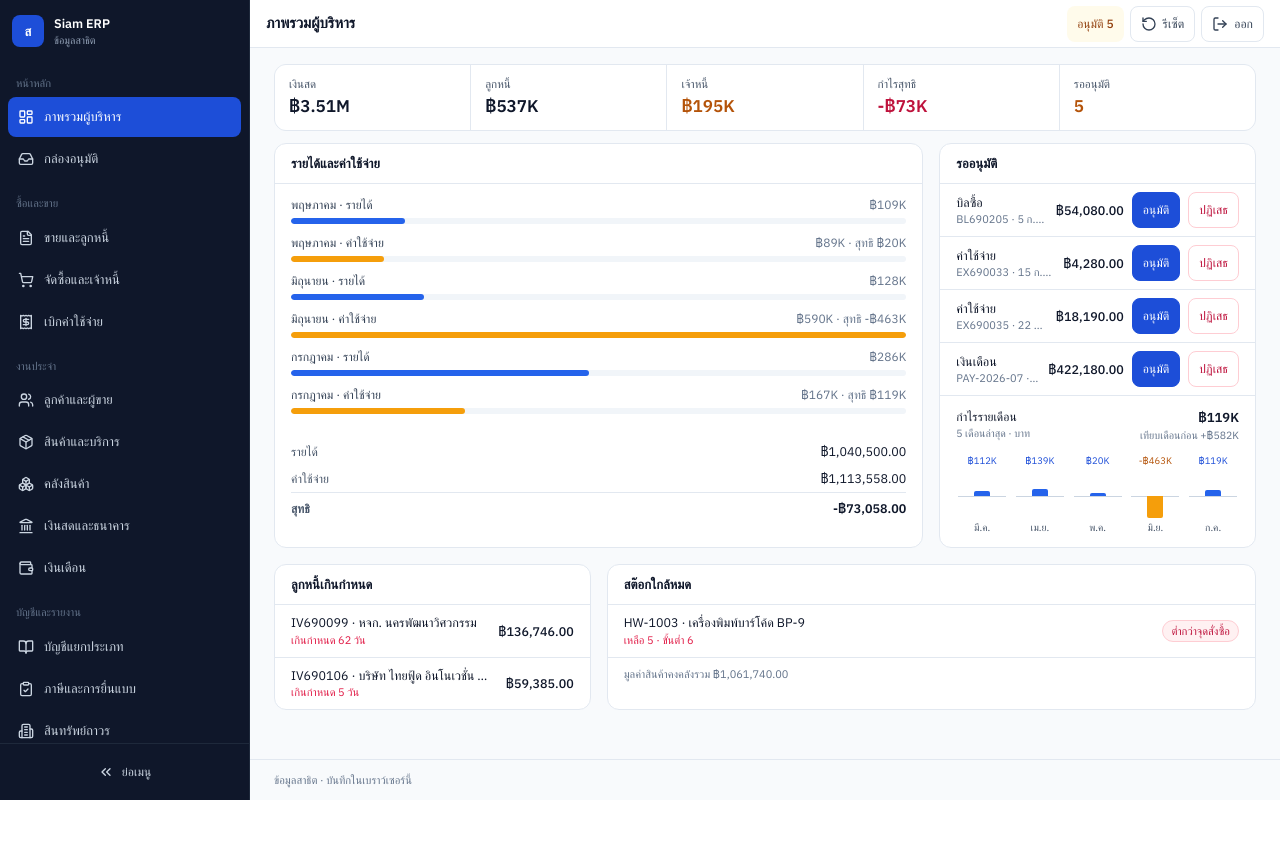
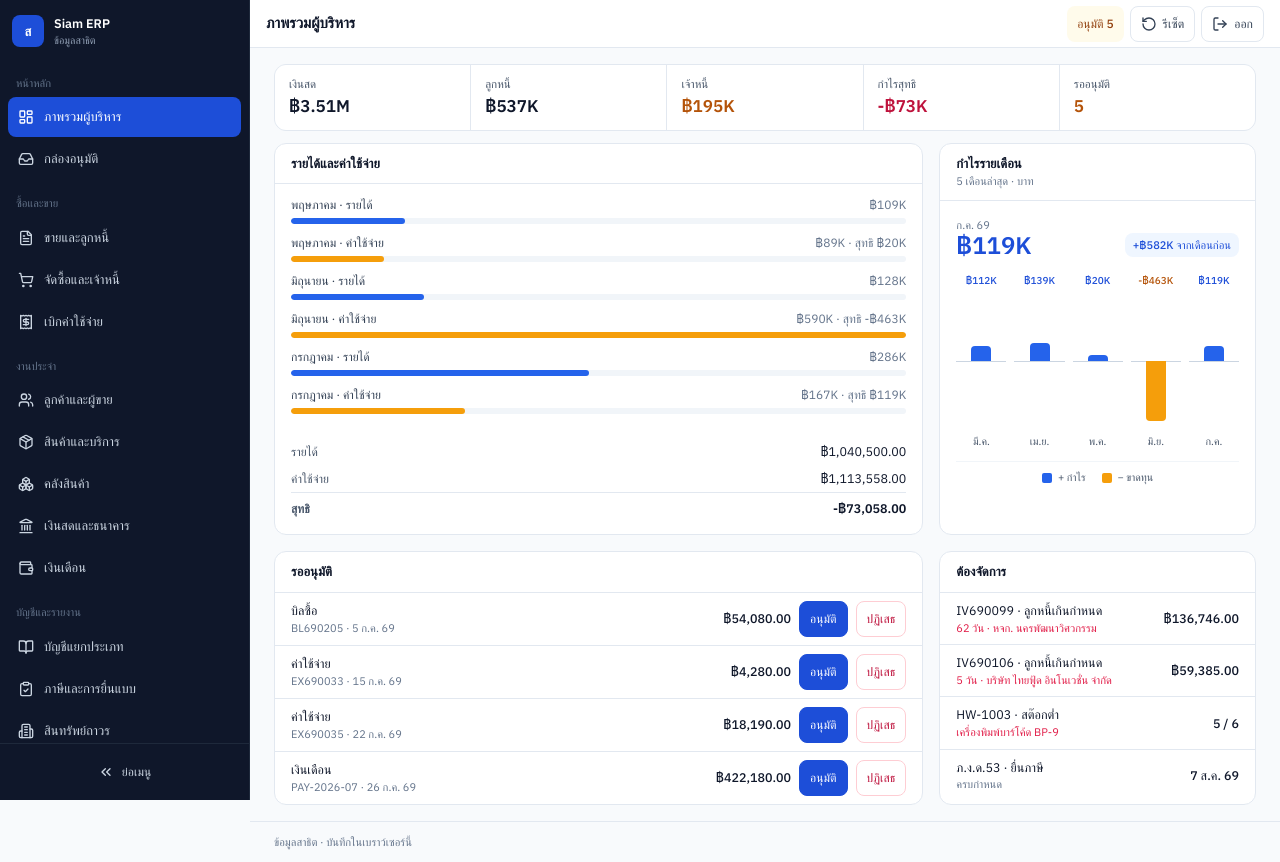
Before and after one commit to phonlapat/thai-accounting-erp-executive-prototype, a React (Vite) app: page / in a window 1280 px wide. Both pictures are taken after typing "name@example.com", "Sample123" into the empty fields and a click on the button "เข้าสู่ระบบ". Before the commit the page ends 800 px from the top, so only its background shows below. Built offline with nearby package versions, Linux system fonts and the light colour scheme; a web font is replaced by a local one.

Commit message:
redesign executive insights (#5)

```diff
--- a/src/App.tsx
+++ b/src/App.tsx
@@ -75,6 +75,7 @@ const CORE: Mod[] = [
     const latestProfit = profit[profit.length - 1];
     const previousProfit = profit[profit.length - 2];
     const profitChange = latestProfit && previousProfit ? latestProfit.profit - previousProfit.profit : 0;
+    const nextTax = [...CALENDAR].sort((x, y) => x.due.localeCompare(y.due))[0];
     const max = Math.max(...s.map((x) => Math.max(x.revenue, x.expense)), 1);
     const p = pl(d);
     return [
@@ -87,31 +88,34 @@ const CORE: Mod[] = [
       rows: [['รายได้', thb(p.totalRev)], ['ค่าใช้จ่าย', thb(p.cogs + p.totalExp)], ['สุทธิ', thb(p.net), true]] as Array<[string, string, boolean?]>
     },
     {
-      title: 'รออนุมัติ',
+      title: 'กำไรรายเดือน', sub: '5 เดือนล่าสุด · บาท',
+      signedChart: latestProfit ? {
+        latestLabel: dateTH(`${latestProfit.month}-01`).split(' ').slice(1).join(' '), summary: thb(latestProfit.profit, true),
+        change: previousProfit ? `${profitChange >= 0 ? '+' : ''}${thb(profitChange, true)} จากเดือนก่อน` : undefined,
+        changePositive: profitChange >= 0,
+        points: profit.map((x) => ({ label: dateTH(`${x.month}-01`).split(' ')[1], value: x.profit, note: thb(x.profit, true) }))
+      } : undefined
+    },
+    {
+      title: 'รออนุมัติ', wide: true,
       lines: pendingList(d).slice(0, 4).map((x) => ({
         left: APPROVAL_TH[x.kind], sub: `${x.refNo} · ${dateTH(x.date)}`, right: thb(x.amount),
         actions: [{ label: 'อนุมัติ', run: () => a.decide(x.id, true) }, { label: 'ปฏิเสธ', run: () => a.decide(x.id, false), danger: true }]
       })),
-      signedChart: latestProfit ? {
-        title: 'กำไรรายเดือน', sub: '5 เดือนล่าสุด · บาท', summary: thb(latestProfit.profit, true),
-        change: previousProfit ? `เทียบเดือนก่อน ${profitChange >= 0 ? '+' : ''}${thb(profitChange, true)}` : undefined,
-        points: profit.map((x) => ({ label: dateTH(`${x.month}-01`).split(' ')[1], value: x.profit, note: thb(x.profit, true) }))
-      } : undefined,
       empty: 'ไม่มีรายการค้างอนุมัติ'
     },
     {
-      title: 'ลูกหนี้เกินกำหนด',
-      lines: overdueList(d).slice(0, 5).map((x) => ({
-        left: `${x.no} · ${contactName(d, x.contactId)}`,
-        sub: `เกินกำหนด ${Math.floor((Date.parse(TODAY) - Date.parse(x.due)) / 864e5)} วัน`, tone: 'bad' as Tone, right: thb(dueOf(x))
+      title: 'ต้องจัดการ',
+      lines: [
+      ...overdueList(d).slice(0, 2).map((x) => ({
+        left: `${x.no} · ลูกหนี้เกินกำหนด`,
+        sub: `${Math.floor((Date.parse(TODAY) - Date.parse(x.due)) / 864e5)} วัน · ${contactName(d, x.contactId)}`, tone: 'bad' as Tone, right: thb(dueOf(x))
       })),
-      empty: 'ไม่มีลูกหนี้เกินกำหนด'
-    },
-    {
-      title: 'สต๊อกใกล้หมด', wide: true,
-      lines: lowStock(d).map((p2) => ({ left: `${p2.code} · ${p2.nameTh}`, sub: `เหลือ ${num(stockOf(p2))} · ขั้นต่ำ ${num(p2.reorder)}`, tone: 'bad' as Tone, status: 'low' })),
-      empty: 'สต๊อกทุกรายการอยู่ในระดับปกติ',
-      note: `มูลค่าสินค้าคงคลังรวม ${thb(invValue(d))}`
+      ...lowStock(d).slice(0, 1).map((p2) => ({
+        left: `${p2.code} · สต๊อกต่ำ`, sub: p2.nameTh, tone: 'bad' as Tone, right: `${num(stockOf(p2))} / ${num(p2.reorder)}`
+      })),
+      ...(nextTax ? [{ left: `${nextTax.form} · ยื่นภาษี`, sub: 'ครบกำหนด', tone: 'warn' as Tone, right: dateTH(nextTax.due) }] : [])],
+      empty: 'ไม่มีรายการเร่งด่วน'
     }];
 
   }
--- a/src/ui.tsx
+++ b/src/ui.tsx
@@ -119,7 +119,7 @@ export function Row({ label, value, strong }: {label: string;value: string;stron
 export interface PanelLine {left: string;sub?: string;right?: string;status?: string;tone?: Tone;actions?: Array<{label: string;run: () => void;danger?: boolean;}>;}
 export interface PanelBar {label: string;note?: string;value: number;max: number;tone?: Tone;}
 export interface PanelSignedChart {
-  title: string;sub?: string;summary?: string;change?: string;
+  latestLabel: string;summary: string;change?: string;changePositive?: boolean;
   points: Array<{label: string;value: number;note: string;}>;
 }
 export interface PanelSpec {
@@ -132,38 +132,40 @@ export interface PanelSpec {
   empty?: string;
 }
 
-function SignedBars({ chart }: {chart: PanelSignedChart;}) {
+function SignedBars({ chart, title }: {chart: PanelSignedChart;title: string;}) {
   const max = Math.max(...chart.points.map((p) => Math.abs(p.value)), 1);
-  const aria = `${chart.title}: ${chart.points.map((p) => `${p.label} ${p.note}`).join(', ')}`;
+  const latestPositive = chart.points[chart.points.length - 1]?.value >= 0;
+  const aria = `${title}: ${chart.points.map((p) => `${p.label} ${p.note}`).join(', ')}`;
   return (
-    <section className="border-t border-slate-200 px-4 py-3">
-      <div className="flex items-start justify-between gap-3">
+    <section className="flex flex-1 flex-col px-4 py-4">
+      <div className="flex items-end justify-between gap-3">
         <div>
-          <h4 className="text-[12px] font-medium text-slate-900">{chart.title}</h4>
-          {chart.sub ? <p className="text-[10.5px] text-slate-500">{chart.sub}</p> : null}
+          <p className="text-[11px] text-slate-500">{chart.latestLabel}</p>
+          <p className={cx('text-[24px] font-semibold leading-none tabular-nums', latestPositive ? 'text-blue-700' : 'text-amber-700')}>{chart.summary}</p>
         </div>
-        <div className="text-right">
-          {chart.summary ? <p className="text-[13px] font-semibold tabular-nums text-slate-900">{chart.summary}</p> : null}
-          {chart.change ? <p className="text-[10.5px] tabular-nums text-slate-500">{chart.change}</p> : null}
-        </div>
+        {chart.change ? <p className={cx('rounded-lg px-2 py-1 text-[11px] font-medium tabular-nums', chart.changePositive ? 'bg-blue-50 text-blue-700' : 'bg-amber-50 text-amber-700')}>{chart.change}</p> : null}
       </div>
-      <div role="img" aria-label={aria} className="mt-2.5 grid grid-cols-5 gap-1.5">
+      <div role="img" aria-label={aria} className="mt-4 grid h-40 grid-cols-5 gap-2 sm:h-44">
         {chart.points.map((point) => {
           const positive = point.value >= 0;
-          const height = Math.max(3, Math.round(Math.abs(point.value) / max * 22));
+          const height = Math.max(4, Math.round(Math.abs(point.value) / max * 44));
           return (
-            <div key={point.label} className="min-w-0 text-center">
-              <span className={cx('block truncate text-[9.5px] tabular-nums', positive ? 'text-blue-700' : 'text-amber-700')}>{point.note}</span>
-              <div className="relative mx-auto mt-1 h-12 w-full max-w-12">
+            <div key={point.label} className="flex min-w-0 flex-col text-center">
+              <span className={cx('block truncate text-[10px] font-medium tabular-nums', positive ? 'text-blue-700' : 'text-amber-700')}>{point.note}</span>
+              <div className="relative mx-auto mt-1 min-h-0 w-full max-w-14 flex-1">
                 <span className="absolute inset-x-0 top-1/2 border-t border-slate-300" />
                 <span
-                  style={{ height }}
-                  className={cx('absolute left-1/2 w-4 -translate-x-1/2 transition-[height] duration-200 ease-out', positive ? 'bottom-1/2 rounded-t-sm bg-blue-600' : 'top-1/2 rounded-b-sm bg-amber-500')} />
+                  style={{ height: `${height}%` }}
+                  className={cx('absolute left-1/2 w-5 -translate-x-1/2 transition-[height] duration-200 ease-out', positive ? 'bottom-1/2 rounded-t bg-blue-600' : 'top-1/2 rounded-b bg-amber-500')} />
               </div>
-              <span className="block text-[10px] text-slate-600">{point.label}</span>
+              <span className="mt-1 block text-[10.5px] text-slate-600">{point.label}</span>
             </div>
           );
         })}
+      </div>
+      <div className="mt-3 flex items-center justify-center gap-4 border-t border-slate-100 pt-2 text-[10.5px] text-slate-600" aria-hidden="true">
+        <span className="flex items-center gap-1.5"><span className="h-2.5 w-2.5 rounded-sm bg-blue-600" />+ กำไร</span>
+        <span className="flex items-center gap-1.5"><span className="h-2.5 w-2.5 rounded-sm bg-amber-500" />− ขาดทุน</span>
       </div>
     </section>
   );
@@ -174,7 +176,7 @@ export function Panels({ items }: {items: PanelSpec[];}) {
   return (
     <div className="grid gap-4 lg:grid-cols-3">
       {items.map((p) =>
-      <Card key={p.title} className={p.wide ? 'lg:col-span-2' : undefined}>
+      <Card key={p.title} className={cx('flex min-h-0 flex-col', p.wide && 'lg:col-span-2')}>
           <CardHead
           title={p.title}
           sub={p.sub}
@@ -211,7 +213,7 @@ export function Panels({ items }: {items: PanelSpec[];}) {
             </ul> :
         null}
           {p.lines && !p.lines.length ? <p className="px-4 py-6 text-center text-[12px] text-slate-500">{p.empty ?? 'ไม่มีรายการ'}</p> : null}
-          {p.signedChart ? <SignedBars chart={p.signedChart} /> : null}
+          {p.signedChart ? <SignedBars chart={p.signedChart} title={p.title} /> : null}
           {p.rows?.length ?
         <dl className="px-4 py-3">
               {p.rows.map(([label, value, strong]) => <Row key={label} label={label} value={value} strong={strong} />)}
```
